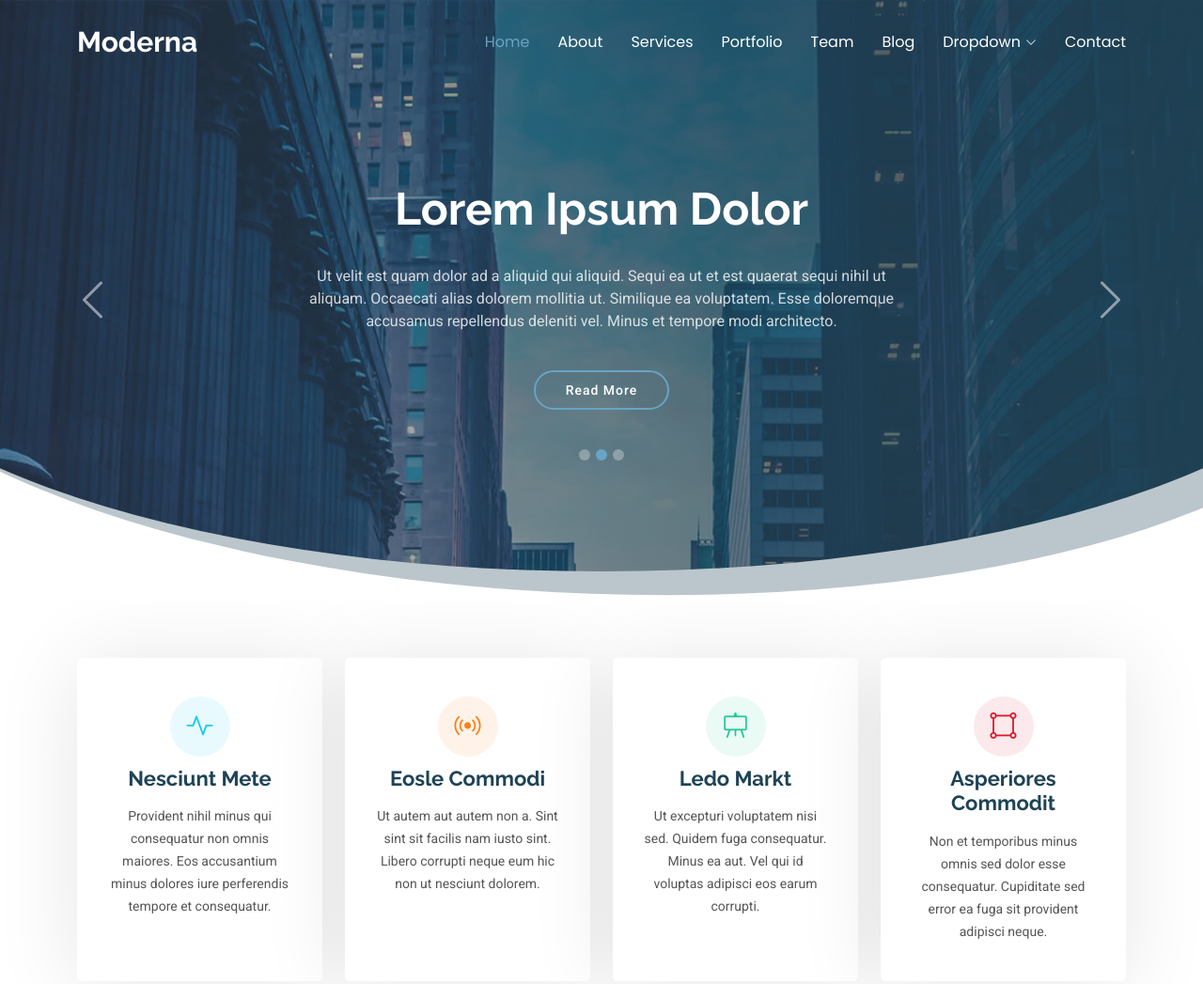
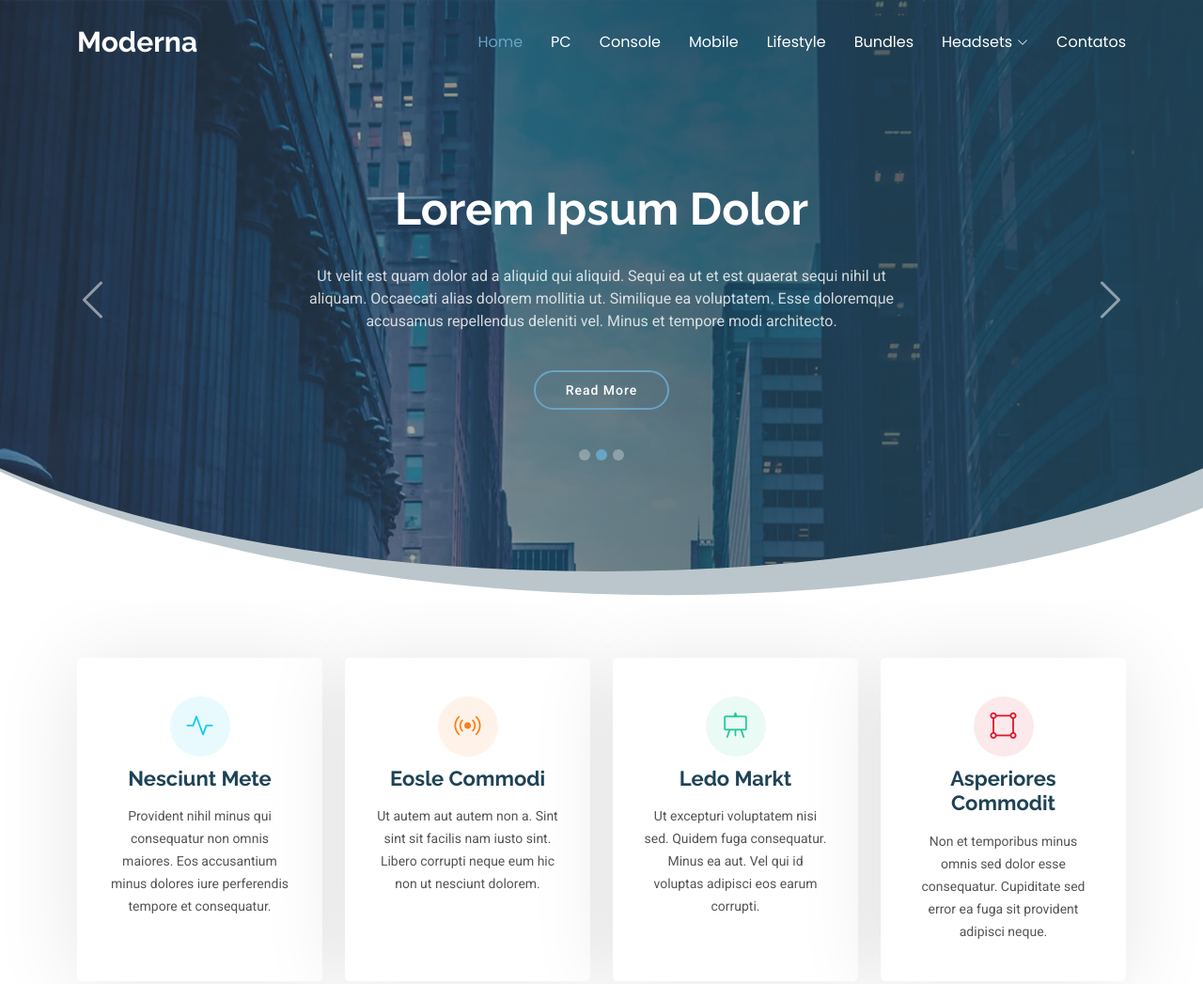
Before and after one commit to AndreiaPinto96/ProjBootStrap, a plain HTML site: page index.html in a window 1280 px wide. Shown: the top 1047 px of the page at 94% size. Drawn offline with Linux system fonts and the light colour scheme.

Commit message:
Nomes dos ficheiros
Nesta versão, alteramos os nomes dos ficheiros, bem como da designação atribuída aos menus.

```diff
--- a/index.html
+++ b/index.html
@@ -50,12 +50,12 @@
       <nav id="navmenu" class="navmenu">
         <ul>
           <li><a href="index.html" class="active">Home</a></li>
-          <li><a href="paginas/about.html">About</a></li>
-          <li><a href="paginas/services.html">Services</a></li>
-          <li><a href="paginas/portfolio.html">Portfolio</a></li>
-          <li><a href="paginas/team.html">Team</a></li>
-          <li><a href="paginas/blog.html">Blog</a></li>
-          <li class="dropdown"><a href="#"><span>Dropdown</span> <i class="bi bi-chevron-down toggle-dropdown"></i></a>
+          <li><a href="paginas/pc.html">PC</a></li>
+          <li><a href="paginas/console.html">Console</a></li>
+          <li><a href="paginas/mobile.html">Mobile</a></li>
+          <li><a href="paginas/lifestyle.html">Lifestyle</a></li>
+          <li><a href="paginas/bundles.html">Bundles</a></li>
+          <li class="dropdown"><a href="#"><span>Headsets</span> <i class="bi bi-chevron-down toggle-dropdown"></i></a>
             <ul>
               <li><a href="#">Dropdown 1</a></li>
               <li class="dropdown"><a href="#"><span>Deep Dropdown</span> <i class="bi bi-chevron-down toggle-dropdown"></i></a>
@@ -72,7 +72,7 @@
               <li><a href="#">Dropdown 4</a></li>
             </ul>
           </li>
-          <li><a href="paginas/contact.html">Contact</a></li>
+          <li><a href="paginas/contact.html">Contatos</a></li>
         </ul>
         <i class="mobile-nav-toggle d-xl-none bi bi-list"></i>
       </nav>
```
